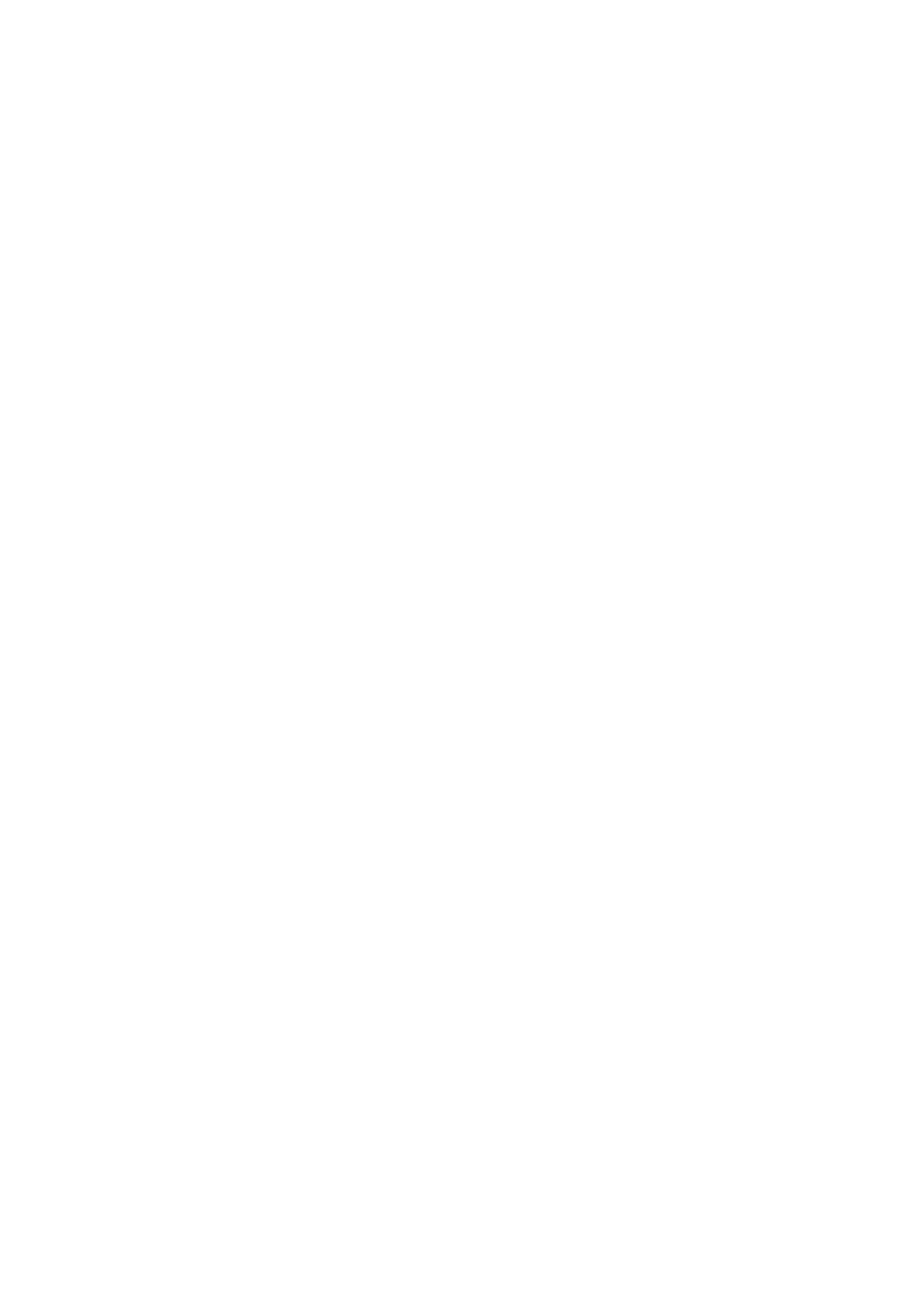
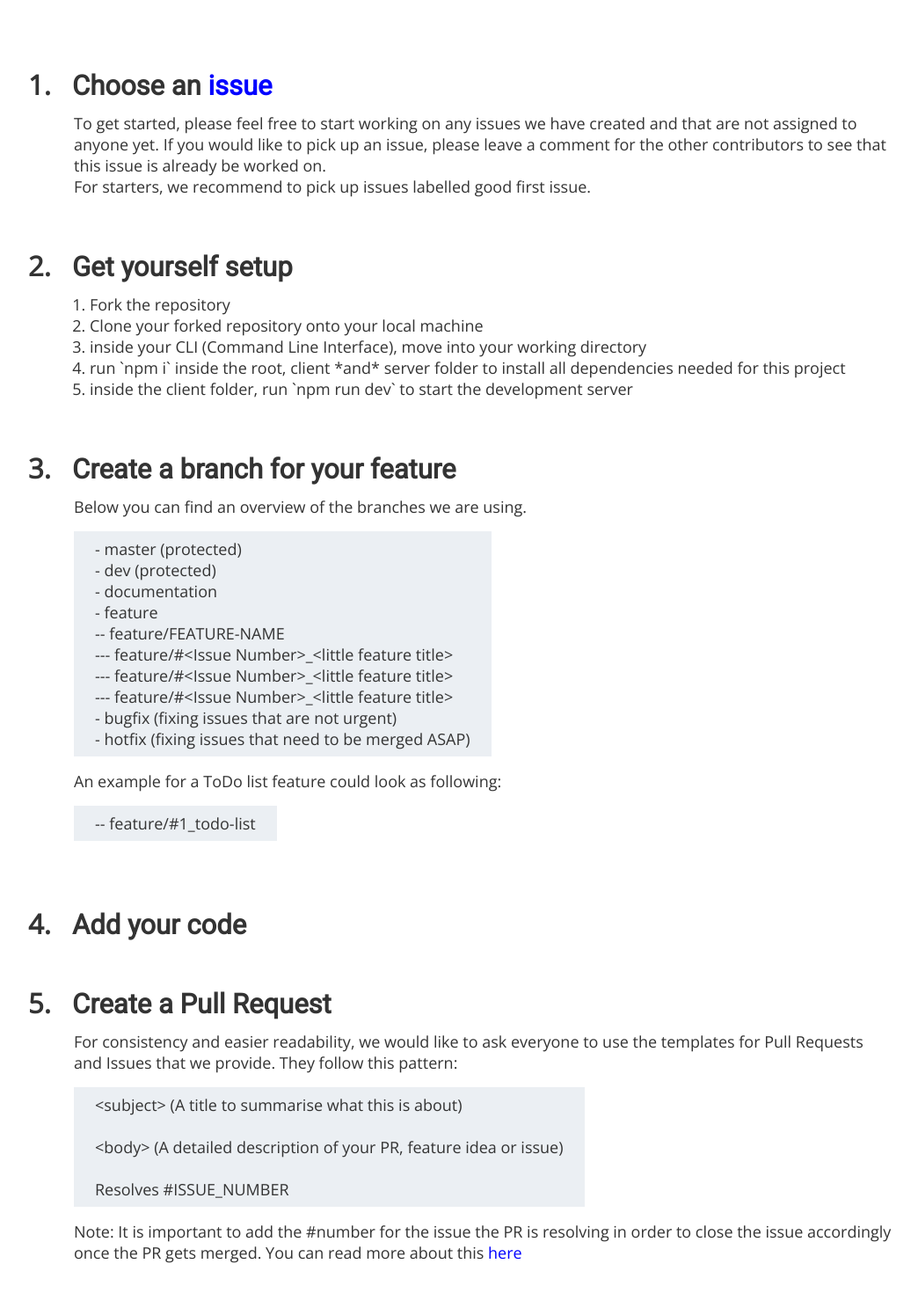
Before and after one commit to chingu-voyages/moonshot-chingu-quiz, a Next.js app in the folder client/: page /contribute in a window 1280 px wide. Shown: the part 500-1970 px from the top of the page at 88% size, without its empty margins (105-1149 px from the left). Before the commit the page ends 800 px from the top, so only its background shows below. Built offline with nearby package versions, Linux system fonts and the light colour scheme.

Commit message:
Add info to contribute page

```diff
--- /dev/null
+++ b/client/components/contributepage/InfoSection.js
@@ -0,0 +1,154 @@
+import React from "react";
+import styled from "styled-components";
+
+const Article = styled.article`
+  display: grid;
+  place-items: center center;
+  line-height: 24px;
+  a {
+    color: blue;
+  }
+`;
+
+const BigList = styled.ol`
+  max-width: 1000px;
+  background: ${props => props.theme.colors.light};
+  color: ${props => props.theme.colors.grey};
+  margin: 64px 0;
+`;
+
+const BigItem = styled.li`
+  padding: 16px 0;
+  margin-left: 31px;
+  font-size: 31px;
+  font-weight: bold;
+  list-style-type: decimal;
+`;
+
+const ItemTitle = styled.h3`
+  font-weight: bold;
+  margin: 16px;
+`;
+
+const ItemContent = styled.div`
+  font-size: 18px;
+  margin: 18px;
+  font-weight: normal;
+  ol li {
+    margin-left: 18px;
+    list-style-type: decimal;
+  }
+`;
+
+const CodeBlock = styled.code`
+  white-space: pre-wrap;
+  display: inline-block;
+  background: ${props => props.theme.colors.lightGrey};
+  background: #ebeff3; /* props.theme.colors.lightGrey is currently #ccc - outside of design spec */
+  padding: 8px 24px;
+  margin: 16px 0;
+`;
+
+const InfoSection = () => {
+  return (
+    <Article>
+      <BigList>
+        <BigItem>
+          <ItemTitle>
+            Choose an{" "}
+            <a
+              href="https://github.com/chingu-voyages/moonshot-chingu-quiz/issues"
+              rel="noreferrer noopener"
+              target="_blank"
+            >
+              issue
+            </a>
+          </ItemTitle>
+          <ItemContent>
+            <p>
+              To get started, please feel free to start working on any issues we
+              have created and that are not assigned to anyone yet. If you would
+              like to pick up an issue, please leave a comment for the other
+              contributors to see that this issue is already be worked on.
+            </p>
+            <p>
+              For starters, we recommend to pick up issues labelled good first
+              issue.
+            </p>
+          </ItemContent>
+        </BigItem>
+        <BigItem>
+          <ItemTitle>Get yourself setup</ItemTitle>
+          <ItemContent>
+            <ol>
+              <li>Fork the repository</li>
+              <li>Clone your forked repository onto your local machine</li>
+              <li>
+                inside your CLI (Command Line Interface), move into your working
+                directory
+              </li>
+              <li>
+                run `npm i` inside the root, client *and* server folder to
+                install all dependencies needed for this project
+              </li>
+              <li>
+                inside the client folder, run `npm run dev` to start the
+                development server
+              </li>
+            </ol>
+          </ItemContent>
+        </BigItem>
+        <BigItem>
+          <ItemTitle>Create a branch for your feature</ItemTitle>
+          <ItemContent>
+            <p>Below you can find an overview of the branches we are using.</p>
+            <CodeBlock>{`- master (protected)
+- dev (protected)
+- documentation
+- feature
+-- feature/FEATURE-NAME
+--- feature/#<Issue Number>_<little feature title>
+--- feature/#<Issue Number>_<little feature title>
+--- feature/#<Issue Number>_<little feature title>
+- bugfix (fixing issues that are not urgent)
+- hotfix (fixing issues that need to be merged ASAP)`}</CodeBlock>
+            <p>An example for a ToDo list feature could look as following:</p>
+            <CodeBlock>-- feature/#1_todo-list</CodeBlock>
+          </ItemContent>
+        </BigItem>
+        <BigItem>
+          <ItemTitle>Add your code</ItemTitle>
+        </BigItem>
+        <BigItem>
+          <ItemTitle>Create a Pull Request</ItemTitle>
+          <ItemContent>
+            <p>
+              For consistency and easier readability, we would like to ask
+              everyone to use the templates for Pull Requests and Issues that we
+              provide. They follow this pattern:
+            </p>
+            <CodeBlock>{`<subject> (A title to summarise what this is about)
+
+<body> (A detailed description of your PR, feature idea or issue)
+
+Resolves #ISSUE_NUMBER`}</CodeBlock>
+            <p>
+              Note: It is important to add the #number for the issue the PR is
+              resolving in order to close the issue accordingly once the PR gets
+              merged. You can read more about this{" "}
+              <a
+                href="https://docs.github.com/en/free-pro-team@latest/github/managing-your-work-on-github/linking-a-pull-request-to-an-issue"
+                rel="noreferrer noopener"
+                target="_blank"
+              >
+                here
+              </a>
+            </p>
+          </ItemContent>
+        </BigItem>
+      </BigList>
+    </Article>
+  );
+};
+
+export default InfoSection;
--- a/client/pages/contribute.js
+++ b/client/pages/contribute.js
@@ -1,11 +1,13 @@
 import React from "react";
 import Header from "../components/header/Header";
 import Hero from "../components/contributepage/HeroSection";
+import Info from "../components/contributepage/InfoSection";
 
 export default function Home() {
   return (
     <>
       <Hero />
+      <Info />
     </>
   );
 }
```
